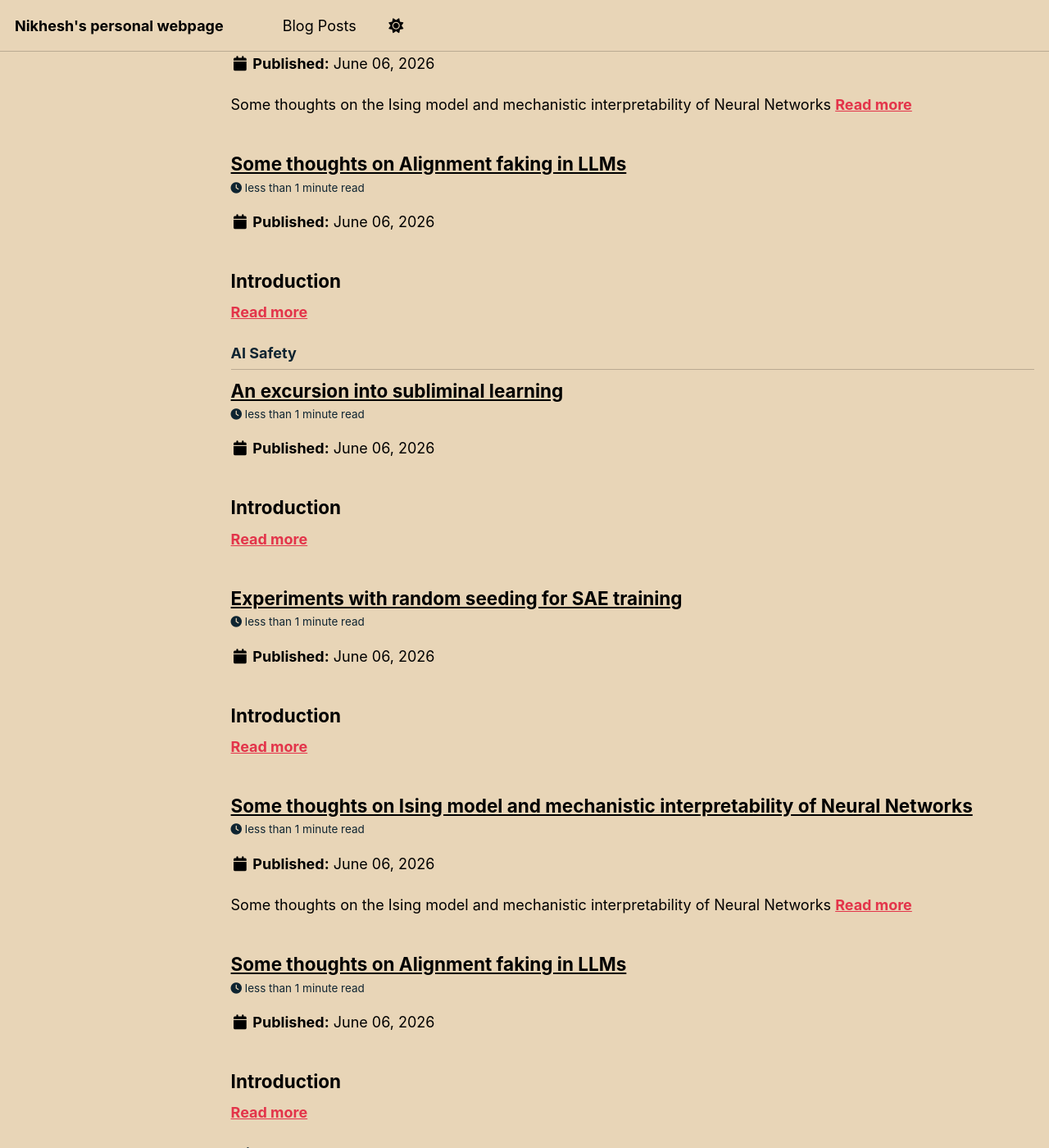
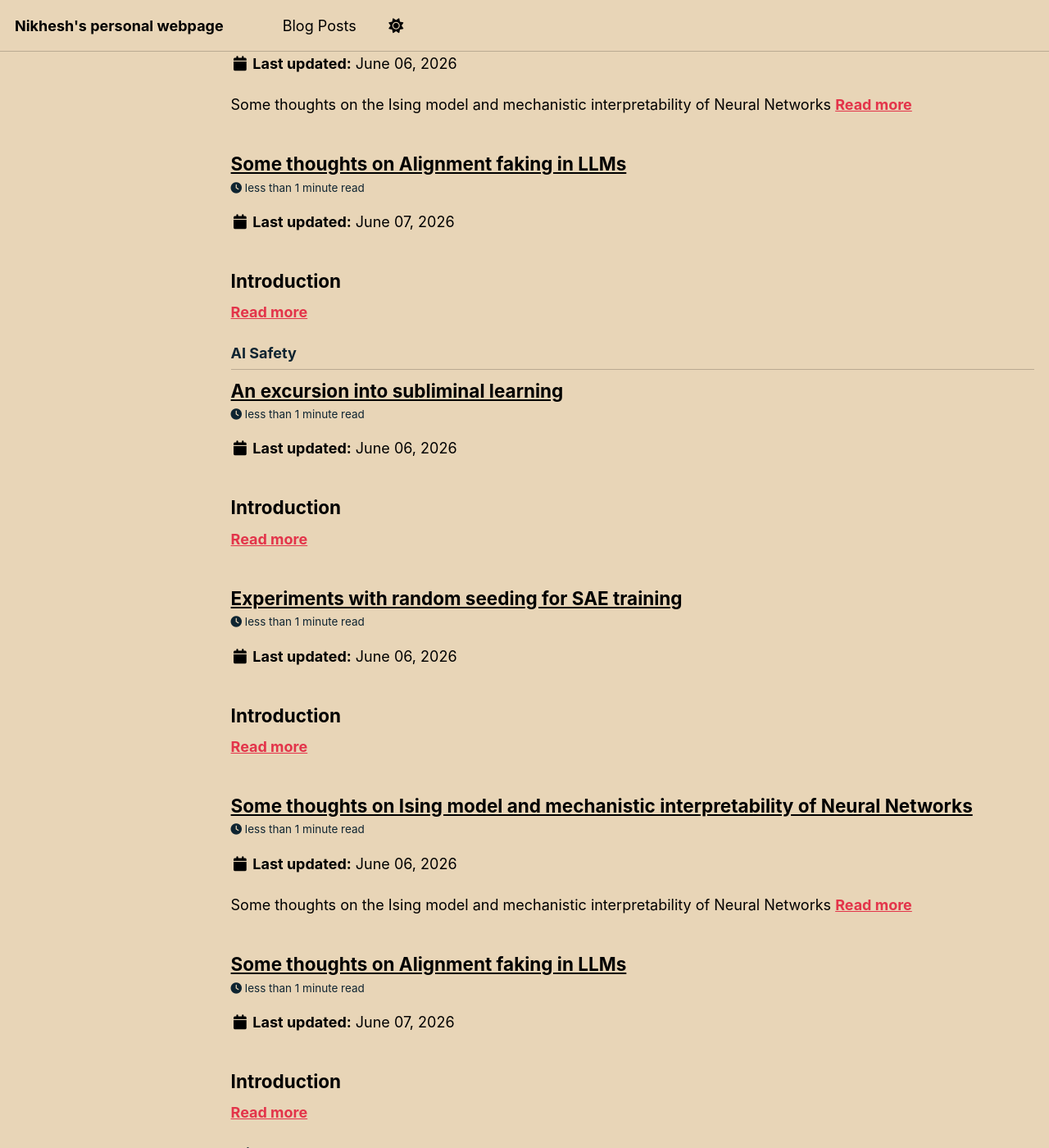
Before and after one commit to NikheshKumar/nikheshkumar.github.io, a Jekyll site: the page built from _pages/tag-archive.html, in a window 1280 px wide and 1400 px high, scrolled down 902 px. Shown: the whole window at 82% size. Built offline with Jekyll 4.4.1, drawn with Linux system fonts in a browser that asks for light colours; a script bundle is joined from its source files by our own code; library files that are not in the unit come from our copies; some of the changed text lies outside the part shown.

Commit message:
Display last updated date for archive posts
Added last updated date display for posts.

```diff
--- a/_includes/archive-single.html
+++ b/_includes/archive-single.html
@@ -43,8 +43,16 @@
         {% elsif post.collection == 'publications' %}
           <p>Published in <i>{{ post.venue }}</i>, {{ post.date | default: "1900-01-01" | date: "%Y" }} </p>
         {% elsif post.date %}
-         <p class="page__date"><strong><i class="fa fa-fw fa-calendar" aria-hidden="true"></i> {{ site.data.ui-text[site.locale].date_label | default: "Published:" }}</strong> <time datetime="{{ post.date | default: "1900-01-01" | date_to_xmlschema }}">{{ post.date | default: "1900-01-01" | date: "%B %d, %Y" }}</time></p>
-        {% endif %}
+  {% assign last_updated = post.modified | default: post.date %}
+  <p class="page__date">
+    <strong><i class="fa fa-fw fa-calendar" aria-hidden="true"></i> Last updated:</strong>
+    <time datetime="{{ last_updated | date_to_xmlschema }}">
+      {{ last_updated | date: "%B %d, %Y" }}
+    </time>
+  </p>
+{% endif %}
+
+
 
     {% if post.excerpt and site.read_more != 'enabled' %}
     <p class="archive__item-excerpt" itemprop="description">{{ post.excerpt | markdownify }}</p>
```
